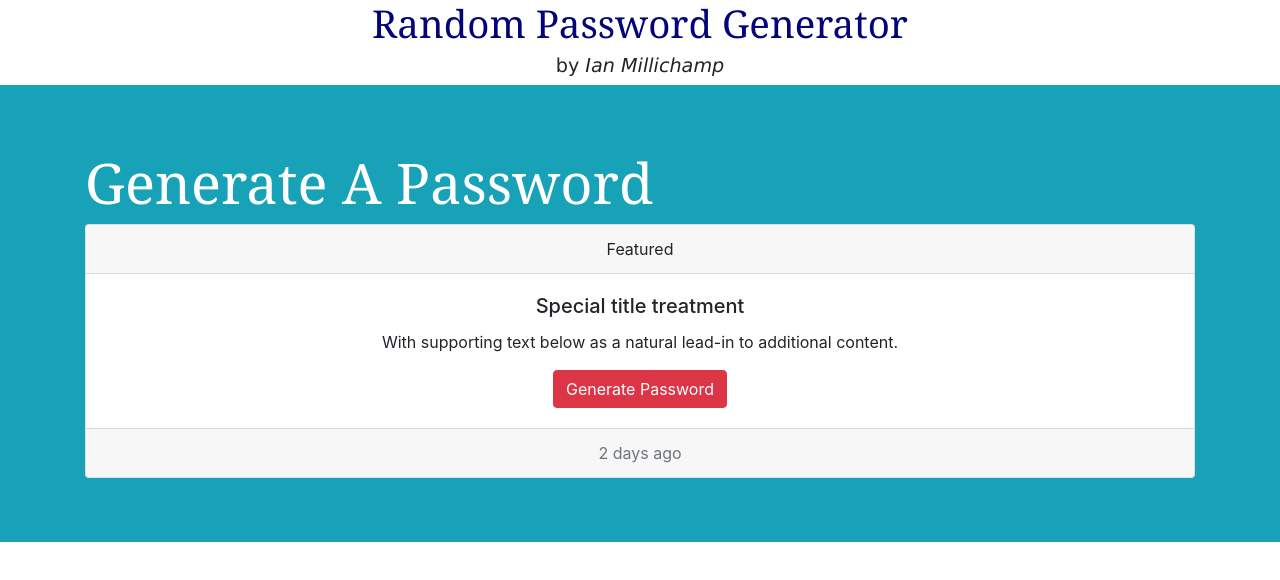
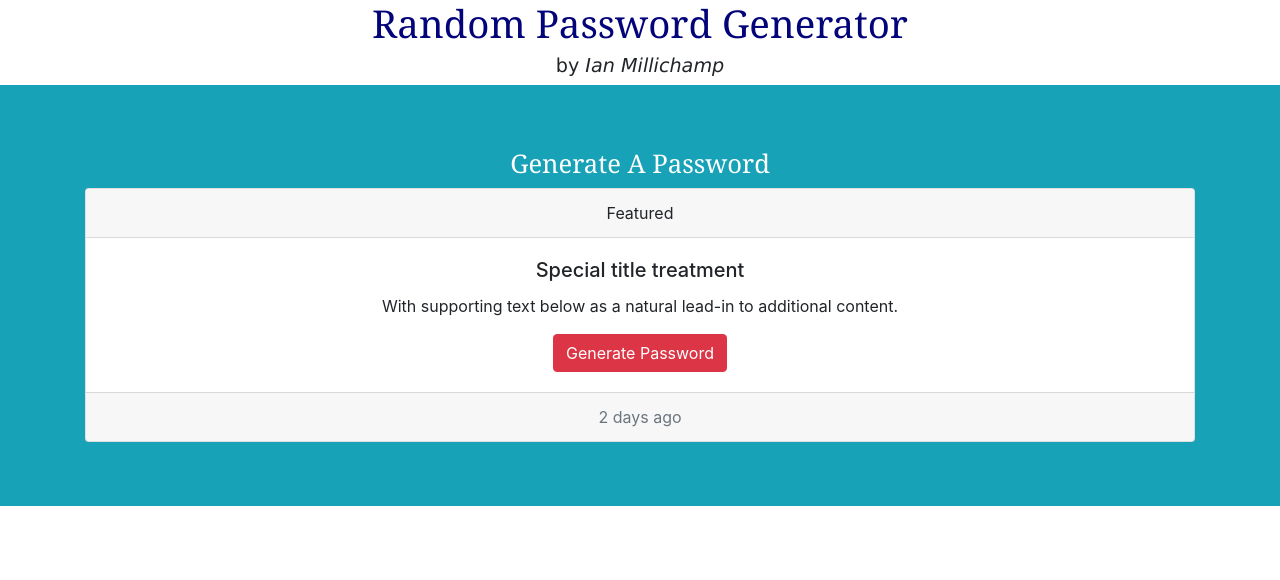
Before and after one commit to IanMilli/Advanced-Random-Password-Generator--Web-Application, a plain HTML site: page index.html in a window 1280 px wide. Drawn offline with nearby package versions, Linux system fonts and the light colour scheme.

Commit message:
added styling to create subtiltle class and centre justify

```diff
--- a/assets/style.css
+++ b/assets/style.css
@@ -21,3 +21,9 @@ header {
     justify-content: center;
     align-items: center;
 }
+
+.subtitle {
+display: flex;
+align-items: center;
+justify-content: center;
+}
--- a/index.html
+++ b/index.html
@@ -18,7 +18,7 @@
     </header>
     <div class="jumbotron jumbotron-fluid bg-info">
         <div class="container">
-            <h3 class="display-4">Generate A Password</h3>
+            <h3 class ="subtitle">Generate A Password</h3>
             <div class="card text-center">
                 <div class="card-header">
                     Featured
```
